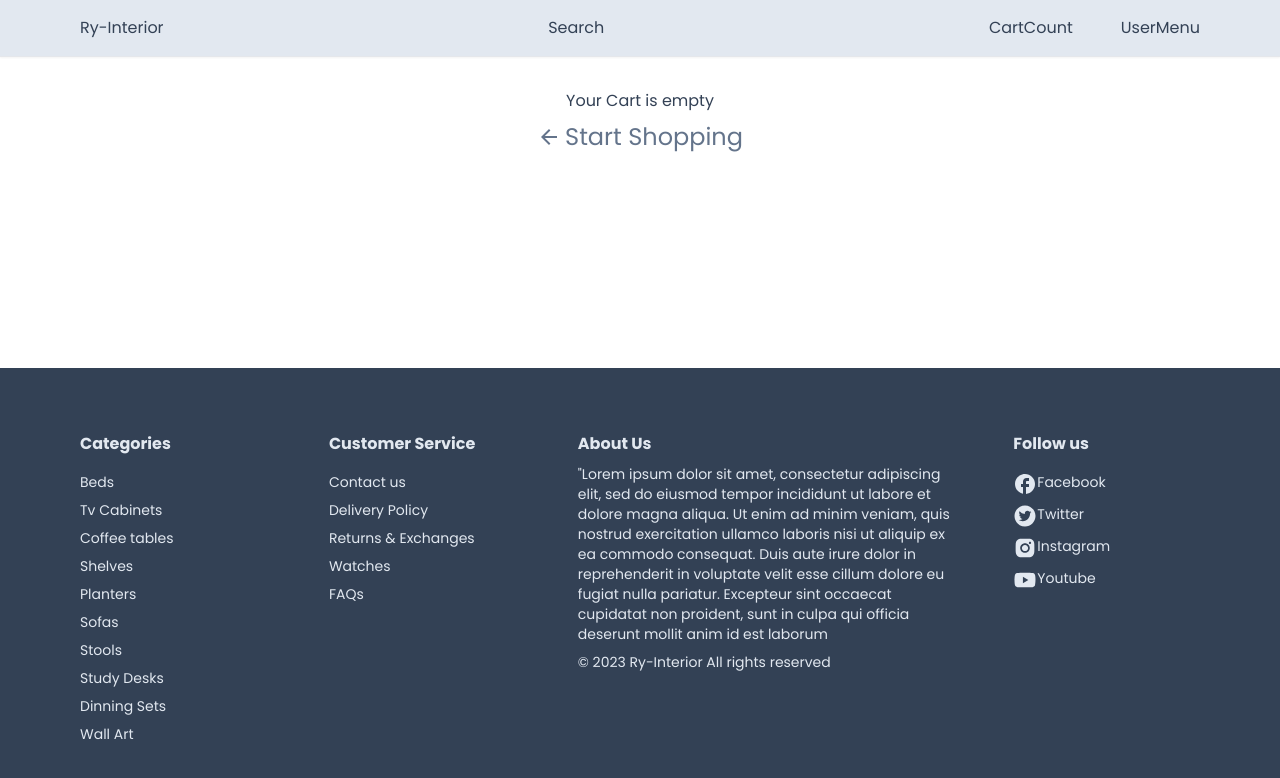
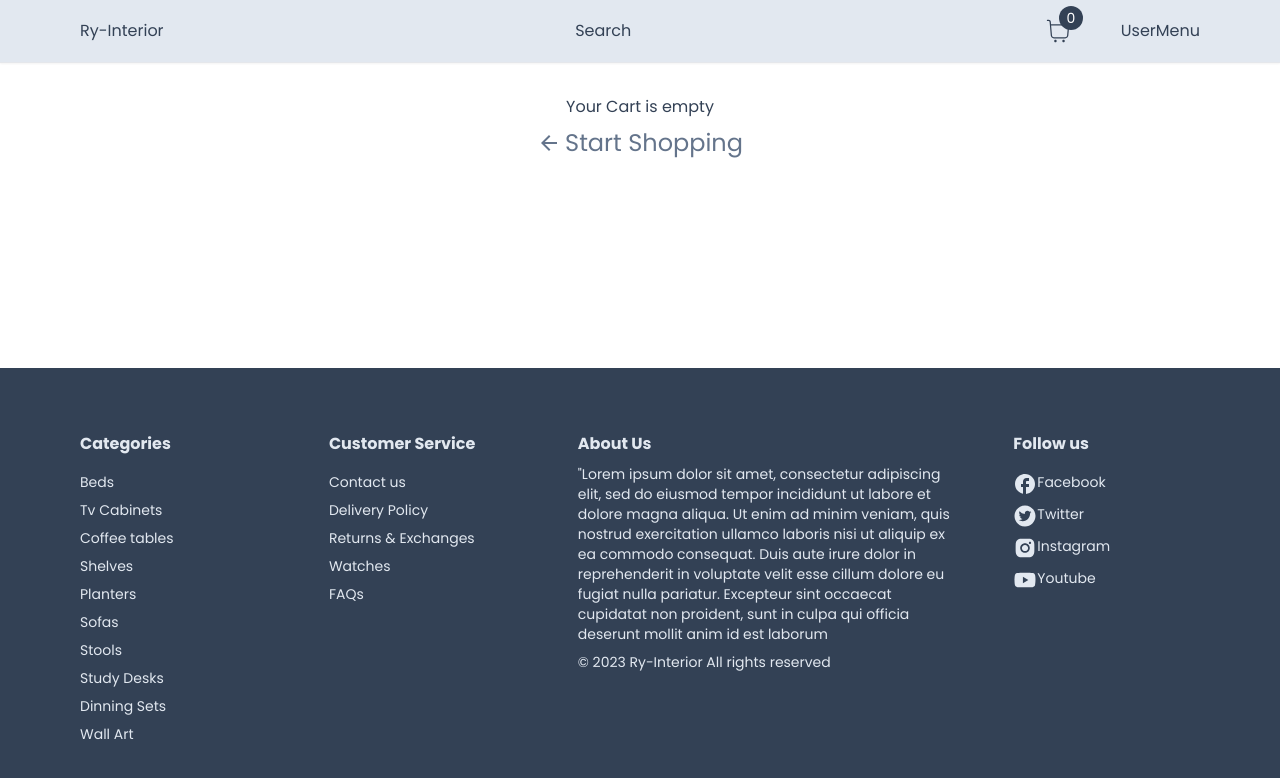
Before and after one commit to Francisomondi/Ry-Web-Shop, a Next.js app: page /cart in a window 1280 px wide. Shown: the top 778 px of the page. Built offline with nearby package versions, Linux system fonts and the light colour scheme; a web font is replaced by a local one.

Commit message:
adding cart count to the ui

```diff
--- a/app/cart/CartClient.tsx
+++ b/app/cart/CartClient.tsx
@@ -6,11 +6,12 @@
 import Heading from '../components/Heading'
 import Button from '../components/Button'
 import ItemContent from './ItemContent'
+import { formatPrice } from '@/utils/formatPrice'
 
 type Props = {}
 
 const CartClient = (props: Props) => {
-    const {cartProducts,handleClearCart} = useCart()
+    const {cartProducts,handleClearCart,cartTotalAmount} = useCart()
 
     if(!cartProducts || cartProducts.length === 0){
         return (
@@ -51,7 +52,7 @@
 
                     <div className='flex justify-between w-full text-base font-semibold'>
                         <span>Sub-Total</span>
-                        <span>$1000</span>
+                        <span>{formatPrice(cartTotalAmount)}</span>
                     </div>
                     <p className='text-slate-500'>Taxes and shipping calculate at checkout</p>
                     <Button label='Checkout' onClick={()=>{}}/>
--- /dev/null
+++ b/app/components/nav/CartCount.tsx
@@ -0,0 +1,24 @@
+'use client'
+import { useCart } from '@/hooks/useCart'
+import { useRouter } from 'next/navigation'
+import { CiShoppingCart } from "react-icons/ci";
+
+
+type Props = {}
+
+const CartCount = (props: Props) => {
+const{cartTotalQuantity} = useCart()
+const router=useRouter()
+return (
+    <div className='relative cursor-pointer' onClick={()=>router.push('/cart')}>
+        <div className='text-3xl'>
+            <CiShoppingCart/>
+        </div>
+        <span className='absolute top-[-10px] right-[-10px] bg-slate-700 text-white h-6 w-6 rounded-full flex items-center justify-center text-sm '>
+            {cartTotalQuantity}
+        </span>
+    </div>
+)
+}
+
+export default CartCount
--- a/app/components/nav/NavBar.tsx
+++ b/app/components/nav/NavBar.tsx
@@ -2,6 +2,7 @@
 import Container from '../Container'
 import Link from 'next/link'
 import { Redressed } from "next/font/google";
+import CartCount from './CartCount';
 
 const redressed = Redressed({subsets: ['latin'],weight: ['400']})
 
@@ -18,7 +19,7 @@
             </Link>
             <div className={`${'hidden md:block'}`}>Search</div>
             <div className='flex items-center gap-8 md:gap-12'>
-              <div >CartCount</div>
+              <CartCount/>
               <div>UserMenu</div>
             </div>
           </div>
--- a/hooks/useCart.tsx
+++ b/hooks/useCart.tsx
@@ -4,6 +4,7 @@
 
 type CartContextType = {
     cartTotalQuantity: number
+    cartTotalAmount: number
     cartProducts: CartProductType[] | null
     handleAddProductToCart: (product: CartProductType)=> void
     handleRemoveItemFromCart: (product: CartProductType)=> void
@@ -95,10 +96,12 @@
 
     const value = {
         cartTotalQuantity,
+        cartTotalAmount,
         cartProducts,
         handleAddProductToCart,
         handleRemoveItemFromCart,
-        handleClearCart
+        handleClearCart,
+
     }
 
     return(
```
